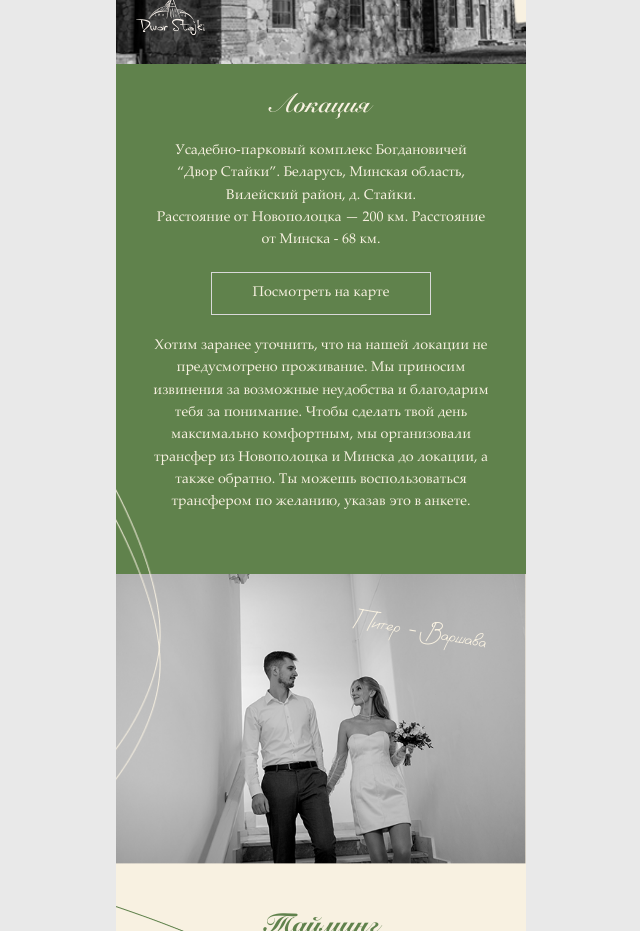
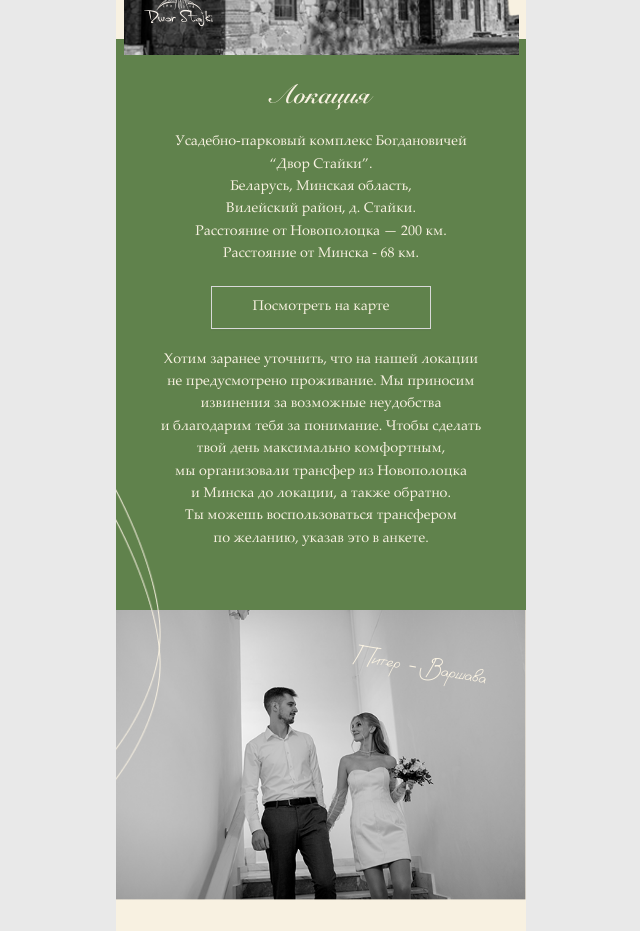
Before and after one commit to smil1x/weddingNA, a React (Vite) app: page / in a window 1280 px wide. Shown: the part 1460-2391 px from the top of the page, without its empty margins (319-959 px from the left). Built offline with nearby package versions, Linux system fonts and the light colour scheme; no server answers.

Commit message:
- ui fixes

```diff
--- a/src/constants/constatnts.js
+++ b/src/constants/constatnts.js
@@ -129,7 +129,7 @@ export const People = [
     {
         id: "4cea92c1",
         link: "https://www.youtube.com/embed/Lw1RHgnoviU?si=wfxdauVb7enyUxMY",
-        greeting: "Дорогие Саша и Влад",
+        greeting: "Дорогие Саша и Влад!",
         systemName: "Саша и Влад Друть"
     },
     {
--- a/src/index.scss
+++ b/src/index.scss
@@ -137,13 +137,18 @@ input, select, textarea {
         font-size: 26px;
         margin-bottom: 20px;
         margin-top: 60px;
+        padding: 0 10px;
     }
 
     .modal-line {
         width: 76px;
         position: absolute;
         left: 0;
-        top: 0;
+        top: -10px;
+        @media (max-width: 390px) {
+           top: -15px;
+            left: -15px;
+        }
     }
 }
 .ant-modal-content{
--- a/src/views/2SecondView/SecondView.jsx
+++ b/src/views/2SecondView/SecondView.jsx
@@ -8,7 +8,7 @@ const SecondView = () => {
             <Flex style={{zIndex: 20}} >
                 <div className={styles.content}>
                     <h3>Дорогой гость!</h3>
-                    <p>С огромной радостью приглашаем тебя на самое главное торжество в нашей жизни: нашу свадьбу!
+                    <p className={styles.text}>С огромной радостью приглашаем тебя на самое главное торжество в нашей жизни: нашу свадьбу!
                         Если ты получил данное приглашение,
                         то очень дорог для нас и мы будем невероятно рады видеть тебя на празднике нашей любви!
                     </p>
--- a/src/views/2SecondView/SecondView.module.scss
+++ b/src/views/2SecondView/SecondView.module.scss
@@ -16,11 +16,16 @@
     color: $color-green;
     font-weight: 500;
   }
+}
 
-  p{
-    font-family: $font-pln;
-    margin: 20px 30px 72px 30px;
-    font-size: 14px;
+.text {
+  width: 335px;
+  font-family: $font-pln;
+  margin: 20px 30px 72px 30px;
+  font-size: 14px;
+
+  @media (max-width: 391px) {
+    width: 300px;
   }
 }
 
--- a/src/views/3ThirdView/ThirdView.jsx
+++ b/src/views/3ThirdView/ThirdView.jsx
@@ -13,21 +13,21 @@ const ThirdView = () => {
         <Flex className={classNames('view', styles.container)}>
             <h3>Локация</h3>
             <p className={styles.location}>
-                Усадебно-парковый комплекс Богдановичей “Двор Стайки”.
-                Беларусь, Минская область,
+                Усадебно-парковый комплекс Богдановичей<br/> “Двор Стайки”.<br/>
+                Беларусь, Минская область,<br/>
                 Вилейский район, д. Стайки.<br/>
-                Расстояние от Новополоцка — 200 км.
+                Расстояние от Новополоцка — 200 км.<br/>
                 Расстояние от Минска - 68 км.
             </p>
             <Button onClick={navToMap} style={{padding: '11px 41px', height: 'auto'}}>
                 Посмотреть на карте
             </Button>
-            <p className={styles.locationApologies}>Хотим заранее уточнить, что на нашей локации
-                не предусмотрено проживание. Мы приносим извинения за возможные неудобства
-                и благодарим тебя за понимание. Чтобы сделать твой день максимально комфортным,
-                мы организовали трансфер из Новополоцка
-                и Минска до локации, а также обратно.
-                Ты можешь воспользоваться трансфером
+            <p className={styles.locationApologies}>Хотим заранее уточнить, что на нашей локации<br/>
+                не предусмотрено проживание. Мы приносим<br/> извинения за возможные неудобства<br/>
+                и благодарим тебя за понимание. Чтобы сделать<br/> твой день максимально комфортным,<br/>
+                мы организовали трансфер из Новополоцка<br/>
+                и Минска до локации, а также обратно.<br/>
+                Ты можешь воспользоваться трансфером<br/>
                 по желанию, указав это в анкете.</p>
         </Flex>
     )
--- a/src/views/3ThirdView/ThirdView.module.scss
+++ b/src/views/3ThirdView/ThirdView.module.scss
@@ -21,16 +21,16 @@
   }
 
   .location {
+    width: 335px;
     margin: 0 0 ;
-    padding: 0 40px;
     text-align: center;
     line-height: 1.6;
   }
 
   .locationApologies {
+    width: 335px;
     margin: 0 0 ;
     line-height: 1.6;
-    padding: 0 30px;
     text-align: center;
   }
 }
--- a/src/views/6SixthView/SixthView.module.scss
+++ b/src/views/6SixthView/SixthView.module.scss
@@ -26,6 +26,7 @@
     align-self: start;
 
     p{
+      width: 335px;
       font-size: 14px;
       text-align: center;
       font-family: $font-pln;
--- a/src/views/7SeventhView/SeventhView.module.scss
+++ b/src/views/7SeventhView/SeventhView.module.scss
@@ -11,5 +11,9 @@
   color: $color-milk;
   top: 35px;
   left: 35px;
-  transform: rotate(-10deg)
+  transform: rotate(-10deg);
+
+  @media (max-width: 390px) {
+    top: 25px;
+  }
 }
--- a/src/views/9NinthView/NinthView.jsx
+++ b/src/views/9NinthView/NinthView.jsx
@@ -6,7 +6,7 @@ import classNames from "classnames";
 const NinthView = () => {
     return <div className={classNames('view', styles.container)}>
         <h3>Второй день свадьбы</h3>
-        <p>
+        <p style={{width: '335px'}}>
             Свадьба будет продолжаться 16 мая, мы будем рады видеть тебя на неформальном празднике
             в Новополоцке. Атмосфера будет легкой
             и непринужденной, дресс-код — свободный. Место и время мы уточним чуть позже,
--- a/src/views/9NinthView/NinthView.module.scss
+++ b/src/views/9NinthView/NinthView.module.scss
@@ -16,7 +16,6 @@
 
   p{
     margin: 0;
-    width: 335px;
     line-height: 25px;
     text-align: center;
   }
```
Also changed, not shown: src/views/6SixthView/SixthView.jsx (+20 -13 lines), public/robots.txt (added).
